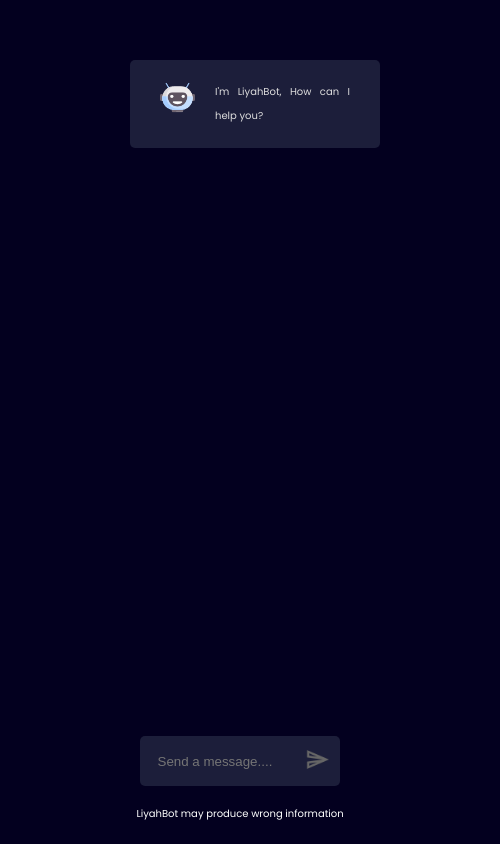
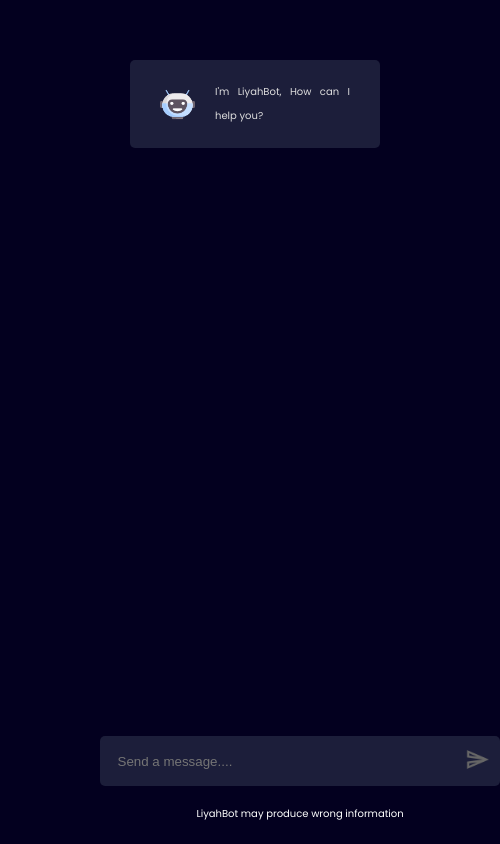
Before and after one commit to Babyliy/chatgpt-clone, a React (Vite) app: page / in a window 390 px wide. Shown: the whole page, 500 px wide, since content can reach past the window. Built offline with nearby package versions, Linux system fonts and the light colour scheme; no server answers.

Commit message:
Update App.css

```diff
--- a/src/App.css
+++ b/src/App.css
@@ -168,11 +168,12 @@ body {
   width: 25rem;
   margin-left: 3rem;
   font-size: 1rem;
+  align-items: center;
  }
  .sideBar{
   display: none;
  }
  .inp{
-  width: 20rem;
+  width: 40rem;
  }
 }
```
